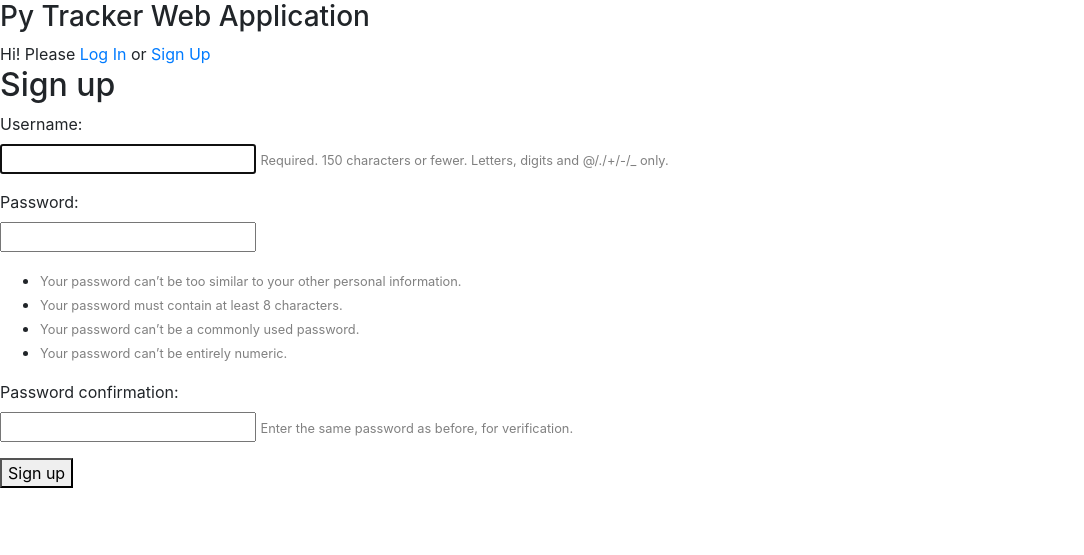
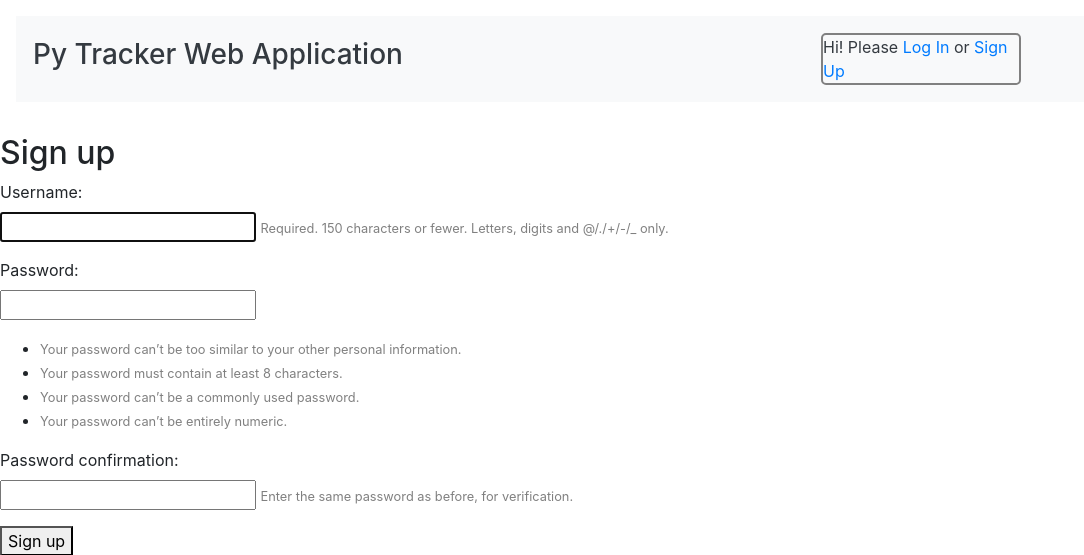
Before and after one commit to CharnyshMM/python_tracker, a Django app: page /accounts/signup/ in a window 1280 px wide. Shown: the top 555 px of the page, without its empty margins (0-1084 px from the left). Run offline with Django 3.2, Linux system fonts and the light colour scheme; some libraries are stand-ins or nearby versions.

Commit message:
page top header styled

```diff
--- /dev/null
+++ b/django_tracker/tracker_app/static/tracker_app/base_style.css
@@ -0,0 +1,10 @@
+#header_table {
+    width:100%;
+}
+
+
+#logout_div{
+    max-width:200px;
+    border: solid 2px gray;
+    border-radius: 5px;
+}
--- a/django_tracker/tracker_app/templates/tracker_app/base.html
+++ b/django_tracker/tracker_app/templates/tracker_app/base.html
@@ -8,19 +8,35 @@
     <script src="https://cdnjs.cloudflare.com/ajax/libs/popper.js/1.12.9/umd/popper.min.js" integrity="sha384-ApNbgh9B+Y1QKtv3Rn7W3mgPxhU9K/ScQsAP7hUibX39j7fakFPskvXusvfa0b4Q" crossorigin="anonymous"></script>
     <script src="https://maxcdn.bootstrapcdn.com/bootstrap/4.0.0/js/bootstrap.min.js" integrity="sha384-JZR6Spejh4U02d8jOt6vLEHfe/JQGiRRSQQxSfFWpi1MquVdAyjUar5+76PVCmYl" crossorigin="anonymous"></script>
 
+    {% load static %}
+    <link rel="stylesheet" type="text/css" href="{% static 'tracker_app/base_style.css' %}" />
+
     <title>{% block title%}{% endblock %}</title>
 </head>
 <body>
-<h3>Py Tracker Web Application</h3>
+<div class="p-3 mb-2 bg-white text-dark">
+    <div class="p-3 mb-2 bg-light text-dark">
+        <table id="header_table">
+            <tr>
+            <td>
+                <h3 id="py_tracker_header">Py Tracker Web Application</h3>
+            </td>
+            <td>
+                <div id="logout_div">
                     {% if user.is_authenticated %}
                               You are {{ user.username }}!
                               <a href="{% url 'logout' %}">Log Out</a>
                     {% else %}
                             Hi! Please <a href="{% url 'login' %}">Log In</a> or <a href="{% url 'signup' %}">Sign Up</a>
                     {% endif %}
-
+                </div>
+            </td>
+            </tr>
+        </table>
+    </div>
+</div>
     {% block content %}
     {% endblock %}
-
+</div>
 </body>
 </html>
```
Lines whose indentation alone changed are shown as unchanged.
